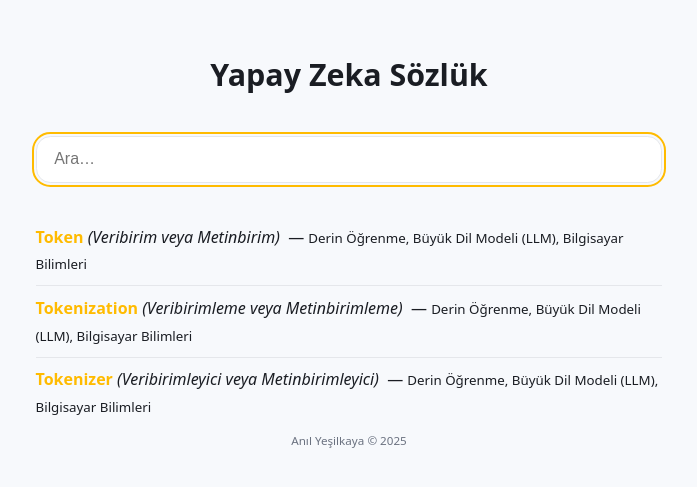
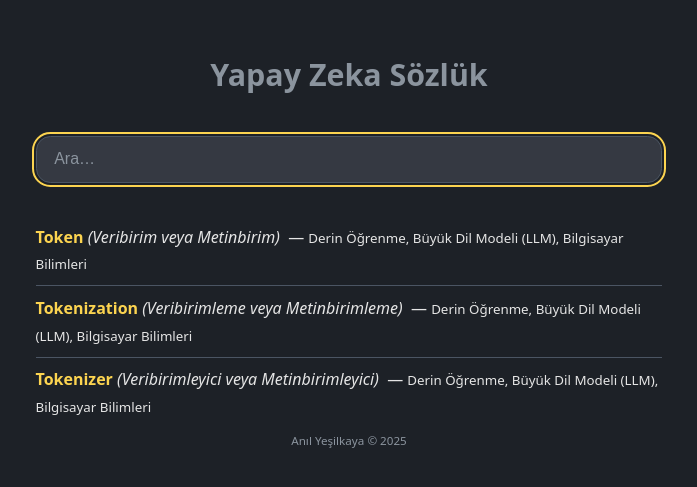
Before and after one commit to anilyesilkaya/aiml-tr-dictionary, a Jekyll site: the page built from index.md, in a window 1280 px wide. Shown: the top 487 px of the page, without its empty margins (291-988 px from the left). Built offline with Jekyll 4.4.1, drawn with Linux system fonts in a browser that asks for light colours.

Commit message:
Template color scheme changes. Now there is only one theme which is in dark colours.

```diff
--- a/assets/style.css
+++ b/assets/style.css
@@ -1,13 +1,14 @@
 :root {
-  --bg:      #f7f9fc;
-  --surface: #fff;
-  --text:    #1a1d23;
-  --meta:    #6b7280;
-  --border:  #e5e7eb;
-  --accent:  #ffbb00;
-  --accent-hover: #ffffff;
+  --bg:      #1d2127; /* Darker gray */
+  --surface: #353942; /* Slightly lighter gray */
+  --text:    #e5e5e5; /* Lighter text for better contrast */
+  --meta:    #8b949e; /* Adjusted meta color */
+  --altmeta: #7dcfe3; /* Alternative meta color */
+  --border:  #4b5563; /* Adjusted border color */
+  --accent:  #fcd450; /* Vibrant blue accent */
+  --accent-hover: #c7d2fe; /* Lighter accent on hover */
   --radius:  .9rem;
-  --shadow:  0 3px 6px rgb(0 0 0 / .04), 0 1px 2px rgb(0 0 0 / .06);
+  --shadow:  none;
   --maxw:    72ch;
 }
 
@@ -33,7 +34,7 @@ header {
   text-align: center;
 }
 header h2 { margin: 0; font-size: 1.9rem; font-weight: 700; }
-header a { color: var(--text); text-decoration: none; }
+header a { color: var(--meta); text-decoration: none; }
 
 footer {
   text-align: center;
@@ -58,11 +59,13 @@ a:hover, a:focus-visible { color: var(--accent-hover); }
   border-radius: var(--radius);
   margin-bottom: 2rem;
   background: var(--surface);
+  color: var(--text);
   display: block;
   margin-left: auto;
   margin-right: auto;
 }
 #search:focus { outline: 2px solid var(--accent); outline-offset: 2px; }
+#search::placeholder { color: var(--meta); }
 
 #terimler { list-style: none; margin: 0; padding: 0; }
 #terimler li {
@@ -92,7 +95,7 @@ a:hover, a:focus-visible { color: var(--accent-hover); }
   margin-bottom: 2.25rem;
 }
 .term-heading p { margin: 0; font-size: 1.1rem; }
-.term-heading strong { color: var(--meta); font-weight: 600; margin-right: .4rem; }
+.term-heading strong { color: var(--altmeta); font-weight: 600; margin-right: .4rem; }
 
 .definition { font-size: 1.05rem; }
 .definition p:first-child { margin-top: 0; }
@@ -110,18 +113,3 @@ a:hover, a:focus-visible { color: var(--accent-hover); }
 .back { text-align: center; }
 .back a { color: var(--accent); text-decoration: none; font-weight: 600; }
 .back a:hover { color: var(--accent-hover); }
-
-@media (prefers-color-scheme: dark) {
-  :root {
-    --bg:      #111827;
-    --surface: #1f2937;
-    --text:    #f3f4f6;
-    --meta:    #9ca3af;
-    --border:  #374151;
-    --shadow:  none;
-  }
-  #search { background: var(--surface); color: var(--text); }
-  #search::placeholder { color: var(--meta); }
-  a:hover, a:focus-visible { color: var(--accent); }
-  #terimler li { border-color: var(--border); }
-}
```
